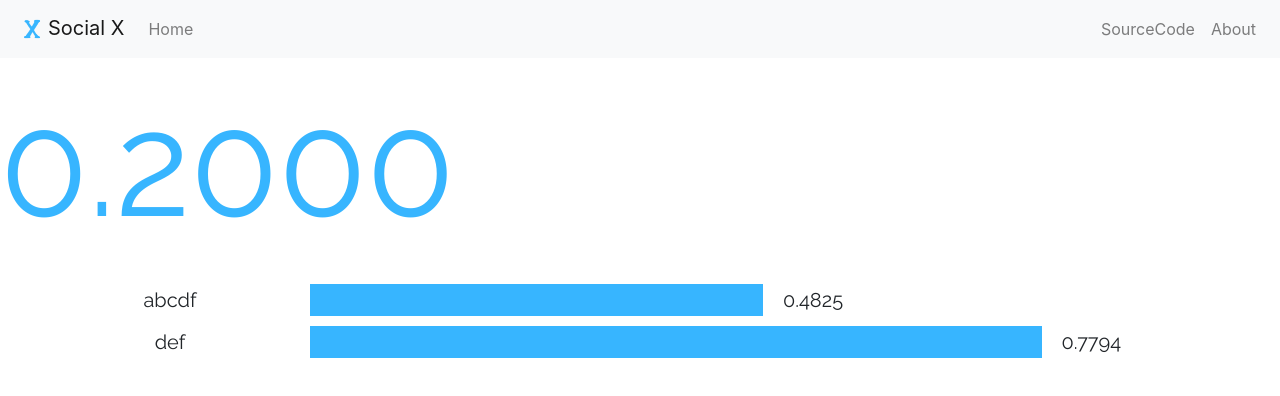
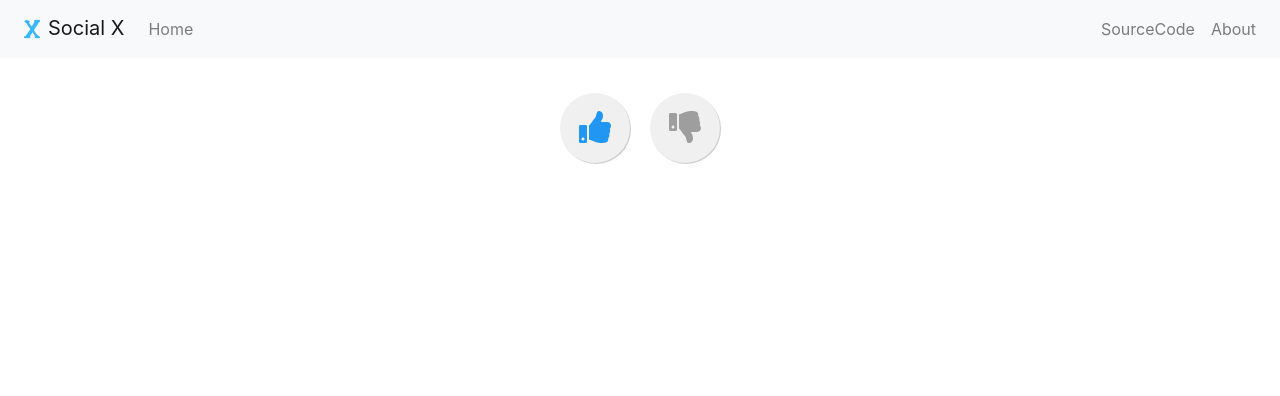
Before and after one commit to sakuya9t/social-x, a React (Create React App) app in the folder web-app/: page /about in a window 1280 px wide. Shown: the top 396 px of the page. Built offline with nearby package versions, Linux system fonts and the light colour scheme.

Commit message:
add feedback button

```diff
--- a/web-app/src/components/AboutPage/index.js
+++ b/web-app/src/components/AboutPage/index.js
@@ -1,13 +1,10 @@
 import React, {Component} from 'react';
-import ScoreDisplay from '../ScoreDisplay';
-import ScoreBar from '../ScoreBar';
+import Feedback from '../Feedback';
 
 class AboutPage extends Component{
     render = () => {
         return <>
-            <ScoreDisplay score={0.2} delay={3} />
-            <ScoreBar score={0.4825} delay={3} label={'abcdf'}/>
-            <ScoreBar score={0.7794} delay={3} label={'def'}/>
+            <Feedback />
         </>
     }
 }
--- /dev/null
+++ b/web-app/src/components/Feedback/index.css
@@ -0,0 +1,81 @@
+.feedback-container{
+    width: fit-content;
+    margin: 15px auto;
+}
+
+.feedback-text{
+    margin-top: 40px;
+    text-align: center;
+    font-family: Arial;
+    font-size: 16px;
+    color: #9e9e9e;
+}
+
+.rating-area{
+    width:200px;
+    padding:10px 0 10px 0;
+    display:flex;
+}
+
+.align-center{
+    display:flex;
+    justify-content:center;
+    align-items:center;
+}
+
+.transition-fast{
+    transition:0.2s ease-out;
+}
+
+.thumbs-up-circle{
+    width:70px;
+    height:70px;
+    background:#f0f0f0;
+    border-radius:50%;
+    box-shadow:1px 1px 0px rgba(0,0,0,0.2);
+    cursor:pointer;
+    margin:10px;
+}
+
+.thumbs-up{
+    color:#2196f3;
+    font-size:32px;
+    transform:rotate(0) translate(0);
+}
+
+.thumbs-up-circle:hover{
+     box-shadow:1px 1px 2px rgba(0,0,0,0.5);
+}
+
+.thumbs-up-circle:hover .thumbs-up{
+    color:#1976D2;
+    transform:rotate(-5deg) translate(0px, -1px);
+}
+
+.thumbs-up-circle:active{
+    background:#e0e0e0;
+    box-shadow:1px 1px 0px rgba(0,0,0,0.2);
+}
+
+.thumbs-up-circle:active .thumbs-up{
+    color:#065bae;
+    transition:0.1s;
+    transform:rotate(-10deg) translate(0px, -2px);
+}
+
+.thumbs-down{
+    color:#9E9E9E;
+    font-size:32px;
+    transform:rotate(0) translate(0);
+}
+
+.thumbs-up-circle:hover .thumbs-down{
+    color:#565656;
+    transform:rotate(5deg) translate(0px, 1px);
+}
+
+.thumbs-up-circle:active .thumbs-down{
+    color:#424242;
+    transition:0.1s;
+    transform:rotate(10deg) translate(0px, 2px);
+}
--- /dev/null
+++ b/web-app/src/components/Feedback/index.js
@@ -0,0 +1,40 @@
+import React, {Component} from 'react';
+import { faThumbsUp, faThumbsDown } from "@fortawesome/free-solid-svg-icons";
+import { FontAwesomeIcon } from "@fortawesome/react-fontawesome";
+import './index.css';
+
+class Feedback extends Component{
+    constructor(props){
+        super(props);
+        this.state = {
+            rated: false
+        }
+    }
+
+    recordFeedback = (value) => {
+        if(value){
+            console.log('Positive!');
+        }
+        else{
+            console.log('Negative...');
+        }
+        this.setState({
+            ...this.state,
+            rated: true
+        });
+    }
+
+    feedbackArea = <section className="rating-area align-center">
+                    <div className="thumbs-up-circle align-center transition-fast" onClick={() => this.recordFeedback(true)}>
+                        <span className="thumbs-up transition-fast"><FontAwesomeIcon icon={faThumbsUp} /></span>
+                    </div>
+                    <div className="thumbs-up-circle align-center transition-fast" onClick={() => this.recordFeedback(false)}>
+                        <span className="thumbs-down transition-fast"><FontAwesomeIcon icon={faThumbsDown} /></span>
+                    </div>
+                </section>
+
+    render = () => <div className="feedback-container">
+        {this.state.rated ? <div className='feedback-text'>Thank you for your feedback!</div>: this.feedbackArea}
+    </div>
+}
+export default Feedback;
--- a/web-app/src/components/ResultPage/index.js
+++ b/web-app/src/components/ResultPage/index.js
@@ -1,9 +1,9 @@
 import React, {Component} from 'react';
 import './index.css';
 import { BounceLoader } from 'react-spinners';
-import { Button } from 'react-bootstrap';
 import ScoreDisplay from '../ScoreDisplay';
 import ScoreBar from '../ScoreBar';
+import Feedback from '../Feedback';
 
 
 const flattenObject = (ob) => {
@@ -35,7 +35,7 @@ class ResultPage extends  Component{
 
     displayRows = (columns, vector) => {
         return Object.keys(vector).map((key) =>
-    columns[key] ? <li key={key}><ScoreBar score={vector[key]} delay={3} label={columns[key]}/></li> : null
+            columns[key] ? <li key={key}><ScoreBar score={vector[key]} delay={3} label={columns[key]}/></li> : null
         );
     }
 
@@ -68,7 +68,7 @@ class ResultPage extends  Component{
                     <div className='reaultpage-indicator'>Details: </div>
                     <ul className='resultpage-detaillist-container'>{this.displayRows(columns, vector)}</ul>
                     <div className='reaultpage-indicator'>We believe two accounts are {score >= 0.5 ? null : "not"} belonged to one user.</div>
-                    <Button>Feedback</Button>
+                    <Feedback />
                 </div>
             );
         }
--- a/web-app/src/components/ScoreDisplay/index.css
+++ b/web-app/src/components/ScoreDisplay/index.css
@@ -3,4 +3,5 @@
     color: #37b5ff;
     font-size: 144px;
     font-family: 'Raleway';
+    cursor: default;
 }
```
